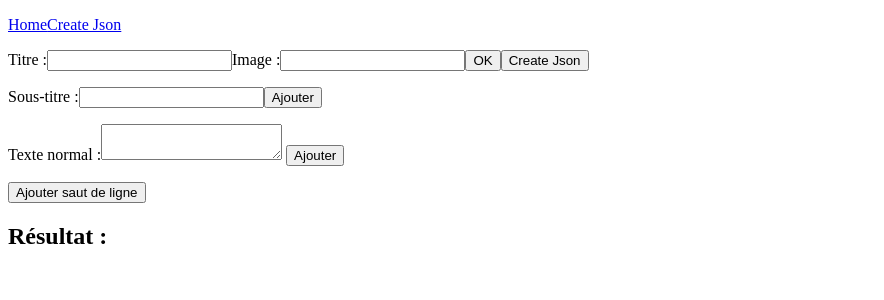
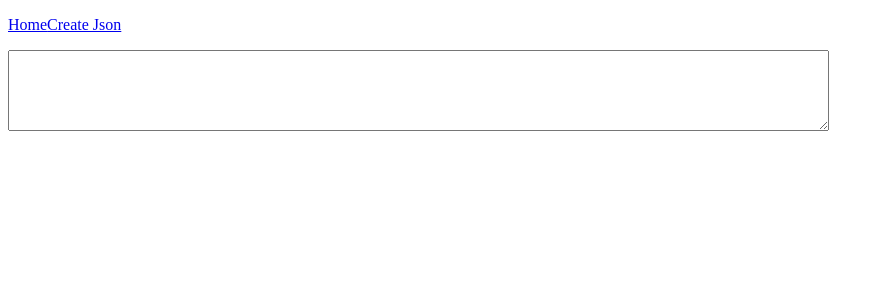
Before and after one commit to CeliaCha/nepuulotron, a Vue app: page /#/createjson in a window 1280 px wide. Shown: the top 300 px of the page, without its empty margins (0-884 px from the left). Built offline with nearby package versions, Linux system fonts and the light colour scheme.

Commit message:
Add paste text feature

```diff
--- a/package.json
+++ b/package.json
@@ -22,7 +22,8 @@
     "vue-hot-reload-api": "^2.3.3",
     "vue-router": "^3.0.6",
     "vue-selectable": "^0.4.5",
-    "vue-simple-suggest": "^1.9.5"
+    "vue-simple-suggest": "^1.9.5",
+    "vue-text-selection": "0.0.4"
   },
   "devDependencies": {
     "@vue/component-compiler-utils": "^2.6.0",
--- a/src/components/AddString.vue
+++ b/src/components/AddString.vue
@@ -25,6 +25,12 @@ export default {
   // props: [
   //   'subStrings'
   // ],
+  created: function () {
+    window.addEventListener('mousemove', this.move)
+  },
+  destroyed: function () {
+    window.removeEventListener('mousemove', this.move)
+  },
   data () {
     return {
       strings: '',
--- a/src/components/CreateJson.vue
+++ b/src/components/CreateJson.vue
@@ -1,13 +1,20 @@
 <template>
-    <div>
-      <label for="title">Titre :</label>
+    <div class="create-json">
+      <textarea cols="100" rows="5" v-model="text" id="normalText" type="text"/>
+      <!-- <div class="display-text">{{text}}</div> -->
+      <div v-if="text">
+        <p class="display-text"  v-for="(string, index) in formattedText" :key="index">
+          {{string}}
+        </p>
+      </div>
+      <!-- <label for="title">Titre :</label>
       <input v-model="title" id="title" type="text"/>
       <label for="url">Image :</label>
       <input v-model="imageUrl" id="url" type="text"/>
       <button @click="addElement">OK</button>
       <button @click="addJson">Create Json</button>
       <a v-if="displayUploadJson" :href="jsonUrl" download>Upload json</a>
-      <AddString @add-string="updateStrings"/>
+      <AddString @add-string="updateStrings"/> -->
     </div>
 </template>
 
@@ -25,6 +32,7 @@ export default {
   },
   data () {
     return {
+      text: '',
       title: '',
       imageUrl: '',
       strings: [],
@@ -54,6 +62,11 @@ export default {
       this.displayUploadJson = true
     }
   },
+  computed: {
+    formattedText () {
+      return this.text.split(/\r\n|\n\r|\n|\r/g).filter(item => item.match(/\S/))
+    }
+  },
   watch: {
     json: {
       handler () {
@@ -67,5 +80,14 @@ export default {
 </script>
 
 <style scoped>
+  .create-json {
+    /* display: flex; */
+  }
+  .display-text {
+    width: 90%;
+    height: auto;
+    border: 1px solid black;
+    margin: 0 0 5px;
+  }
 
 </style>
--- a/src/main.js
+++ b/src/main.js
@@ -2,10 +2,12 @@
 import Vue from 'vue'
 import App from './App.vue'
 import VueRouter from 'vue-router'
+import selection from 'vue-text-selection'
 import CreateJson from './components/CreateJson.vue'
 import Home from './components/Home.vue'
 
 Vue.use(VueRouter)
+Vue.directive('selection', selection)
 
 // const swName = 'service-worker.js'
 // if ('serviceWorker' in navigator) {
```
Also changed, not shown: 1 other file (tests, documents, lock files or other folders).
